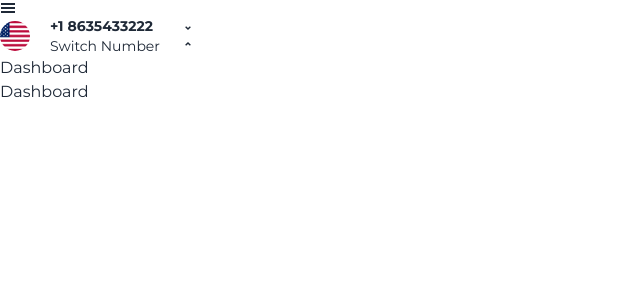
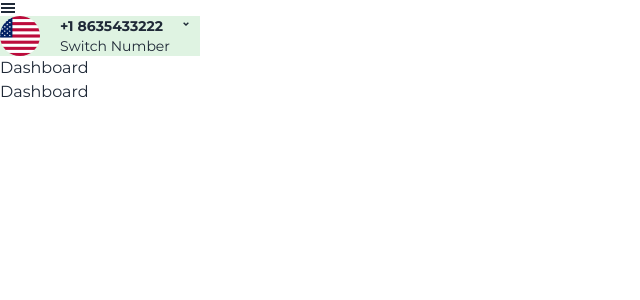
Before and after one commit to rkotchamp/coldbooth, a Next.js app: page /dashboard in a window 1280 px wide. Shown: the top 300 px of the page, without its empty margins (0-640 px from the left). Built offline with nearby package versions, Linux system fonts and the light colour scheme.

Commit message:
created the css styles

```diff
--- a/app/components/SwitchNumberBtn/SwitchNumber.js
+++ b/app/components/SwitchNumberBtn/SwitchNumber.js
@@ -4,23 +4,23 @@ import { RiArrowDropUpLine } from "react-icons/ri";
 
 export default function SwitchNumberBtn() {
   return (
-    <div className="flex items-center gap-5">
-      <div className="h-[30px] w-[30px] rounded-[50px]">
+    <div className="flex w-[var(--first-panel-width)] items-center gap-5 bg-[var(--chat-panel-green-bg-color)]">
+      <div className="h-[40px] w-[40px] rounded-[50px]">
         <Image
           src="/images/usFlag.png"
           alt="US Flag"
-          width={30}
-          height={30}
+          width={40}
+          height={40}
           className="h-full w-full rounded-full object-cover"
         />
       </div>
-      <div>
-        <p className="text-sm font-bold">+1 8635433222</p>
-        <p className="text-sm">Switch Number</p>
-      </div>
-      <div>
+      <div className="flex items-start gap-2">
+        <div>
+          <p className="text-sm font-bold">+1 8635433222</p>
+          <p className="text-sm">Switch Number</p>
+        </div>
         <RiArrowDropDownLine />
-        <RiArrowDropUpLine />
+        {/* <RiArrowDropUpLine /> */}
       </div>
     </div>
   );
--- a/app/globals.css
+++ b/app/globals.css
@@ -45,6 +45,13 @@
   --medium-font-weight: 600;
   --normal-font-weight: 400;
   --extrabold-font-weight: 800;
+
+  /* components sizes */
+  --first-panel-width: 200px;
+  --second-panel-width: 455px;
+  --third-panel-width: 833px;
+
+  --panel-heights: 906px;
 }
 
 @layer components {
```
